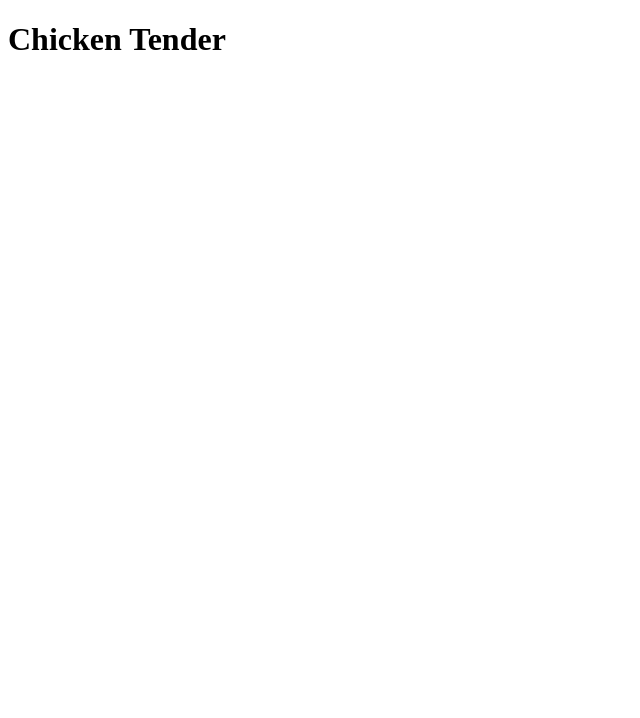
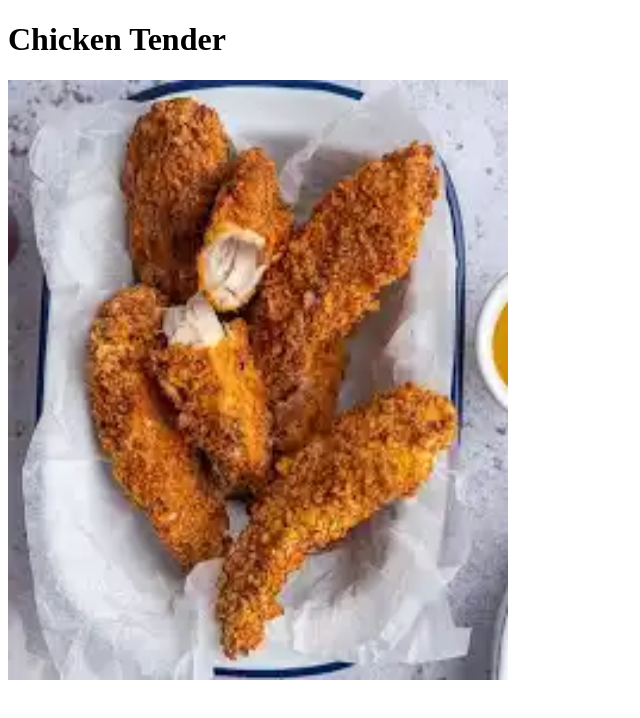
Before and after one commit to Pesto746atschool/chicken-tender, a plain HTML site: page index.html in a window 1280 px wide. Shown: the whole page, without its empty margins (0-640 px from the left). Drawn offline with Linux system fonts and the light colour scheme.

Commit message:
Update index.html

```diff
--- a/index.html
+++ b/index.html
@@ -5,6 +5,7 @@
   </head>
   <body>
     <h1>Chicken Tender</h1>
+    <img src="images.webp" alt="chicken tender" width="500" height="600">
     <script async src="https://cse.google.com/cse.js?cx=05f1e26c9d2d7492f">
 </script>
 <div class="gcse-search"></div>
```
